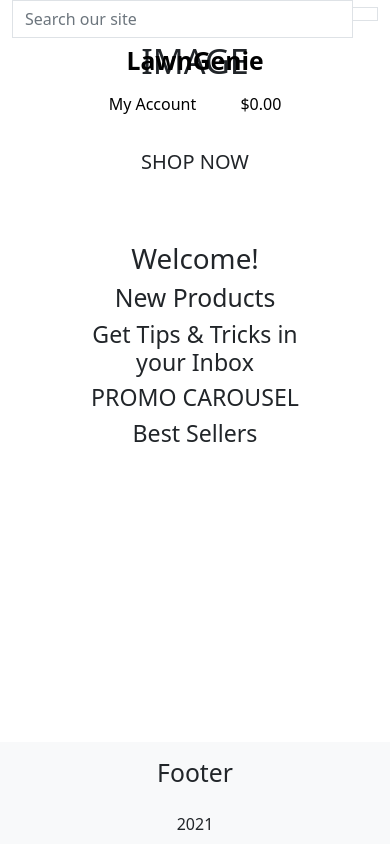
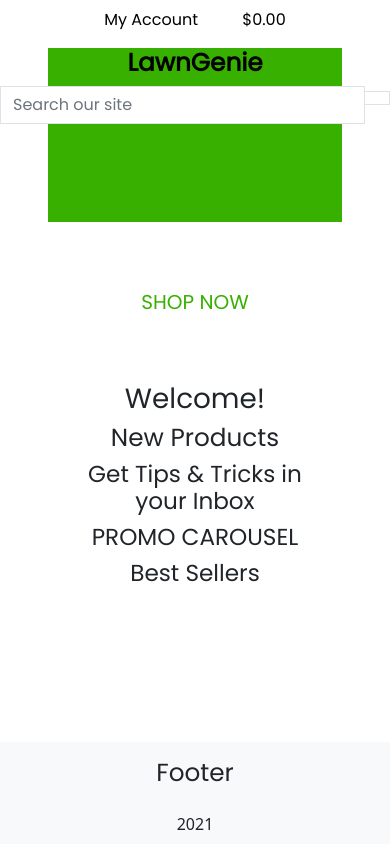
Before and after one commit to AndyMc3000/lawn-genie-ci-milestone-4, a Django app: page / in a window 390 px wide. Run offline with Django 3.2, Linux system fonts and the light colour scheme.

Commit message:
Add static and media folders and base.css files and wire them lup in settings.py, urls.py and base.html

```diff
--- a/home/templates/home/index.html
+++ b/home/templates/home/index.html
@@ -1,11 +1,19 @@
 {% extends "base.html" %}
 {% load static %}
+
+{% block page_header %}
+    <div class="container header-container">
+        <div class="row">
+            <div class="col"></div>
+        </div>
+    </div>
+{% endblock %}
 
 {% block content %}
     <div class="container-fluid">
         <div class="row">
             <div class="home-top-hero-div col-12 text-center">
-                <h1 class="display-4">PROMO HEADER IMAGE</h1>
+                <h1 class="display-4 m-5">PROMO HEADER IMAGE</h1>
                 <div class="my-5">
                     <h4>
                         <a href="" class="home-shop-now-button btn btn-lg rounded-1 text-uppercase py-3">Shop Now</a>
--- a/lawngenie/settings.py
+++ b/lawngenie/settings.py
@@ -148,6 +148,10 @@ USE_TZ = True
 # https://docs.djangoproject.com/en/3.2/howto/static-files/
 
 STATIC_URL = '/static/'
+STATICFILES_DIRS = (os.path.join(BASE_DIR, 'static'),)
+
+MEDIA_URL = '/media/'
+MEDIA_ROOT = os.path.join(BASE_DIR, 'media')
 
 # Default primary key field type
 # https://docs.djangoproject.com/en/3.2/ref/settings/#default-auto-field
--- a/lawngenie/urls.py
+++ b/lawngenie/urls.py
@@ -15,9 +15,11 @@ Including another URLconf
 """
 from django.contrib import admin
 from django.urls import path, include
+from django.conf import settings
+from django.conf.urls.static import static
 
 urlpatterns = [
     path('admin/', admin.site.urls),
     path('accounts/', include('allauth.urls')),
     path('', include('home.urls')),
-]
+] + static(settings.MEDIA_URL, document_root=settings.MEDIA_ROOT)
--- /dev/null
+++ b/static/css/base.css
@@ -0,0 +1,21 @@
+body h1, h2, h3, h4, h5, h6, p, button, nav, form, .btn {
+    font-family: 'Poppins', sans-serif;
+}
+
+.home-top-hero-div  h1 {
+    background: url('') no-repeat center center fixed;
+    background-color: #38b000;
+    background-size: cover;
+    height: calc(40vh - 164px);
+    color: #38b000;
+}
+
+.container-fluid {
+    margin: 0px;
+    padding: 0px;
+    border-color: #38b000;
+}
+
+.home-shop-now-button {
+    color: #38b000;
+}
--- a/templates/base.html
+++ b/templates/base.html
@@ -15,6 +15,10 @@
 
     {% block corecss %}
     <link href="https://cdn.jsdelivr.net/npm/bootstrap@5.1.0/dist/css/bootstrap.min.css" rel="stylesheet" integrity="sha384-KyZXEAg3QhqLMpG8r+8fhAXLRk2vvoC2f3B09zVXn8CA5QIVfZOJ3BCsw2P0p/We" crossorigin="anonymous">
+    <link rel="preconnect" href="https://fonts.googleapis.com">
+    <link rel="preconnect" href="https://fonts.gstatic.com" crossorigin>
+    <link href="https://fonts.googleapis.com/css2?family=Poppins:wght@200;300;400&display=swap" rel="stylesheet">
+    <link rel="stylesheet" href="{% static 'css/base.css' %}">
     {% endblock %}
 
     {% block extra_css %}
@@ -33,29 +37,12 @@
   </head>
   <body>
     <header class="container-fluid fixed-top">
-      <div class="col-12 col-md-4 my-auto p1 p-lg-0">
-        <form method="GET" action="">
-          <div class="input-group w-100">
-              <input class="form-control border border-black rounded-0" type="text" name="q" placeholder="Search our site">
-              <div class="input-group-append">
-                  <button class="form-control btn btn-black border border-black rounded-0" type="submit">
-                      <span class="icon">
-                          <i class="fas fa-search"></i>
-                      </span>
-                  </button>
-              </div>
-          </div>
-      </form>
-      </div>
-      <div class="col-12 col-md-4 my-auto p1 p-lg-0 text-center">
-        <a href="{% url 'home' %}" class="nav-link header-logo-link">
-          <h2 class="logo-font text-black my-0"><strong>LawnGenie</strong></h2>
-        </a>
-      </div>
+      <div class="row">
         <div class="col-12 col-md-4 my-auto p1 p-lg-0">
           <ul class="list-inline list-unstyled text-center text-lg-right my-0">
             <li class="list-inline-item dropdown">
-              <a class="text-black nav-link" href="#" id="user-options" data-toggle="dropdown" aria-haspopup="true" aria-expanded="false">
+              <a class="text-black nav-link" href="#" id="user-options" data-toggle="dropdown" aria-haspopup="true"
+                aria-expanded="false">
                 <div class="text-center">
                   <div><i class="fas fa-user fa-lg"></i></div>
                   <p class="my-0">My Account</p>
@@ -90,13 +77,34 @@
             </li>
           </ul>
         </div>
+        <div class="col-12 col-md-4 my-auto p1 p-lg-0 text-center">
+          <a href="{% url 'home' %}" class="nav-link header-logo-link">
+            <h2 class="logo-font text-black my-0"><strong>LawnGenie</strong></h2>
+          </a>
+        </div>
+        <div class="col-12 col-md-4 my-auto p1 p-lg-0">
+          <form method="GET" action="">
+            <div class="input-group w-100">
+              <input class="form-control border border-black rounded-0" type="text" name="q"
+                placeholder="Search our site">
+              <div class="input-group-append">
+                <button class="form-control btn btn-black border border-black rounded-0" type="submit">
+                  <span class="icon">
+                    <i class="fas fa-search"></i>
+                  </span>
+                </button>
+              </div>
+            </div>
+          </form>
+        </div>
+      </div>
     </header>
 
     {% if messages %}
     <div class="message-box"></div>
     {% endif %}
 
-    {% block pageheader %}
+    {% block page_header %}
     {% endblock %}
 
     {% block content %}
```
Also changed, not shown: 1 other file. Lines whose indentation alone changed are shown as unchanged.
